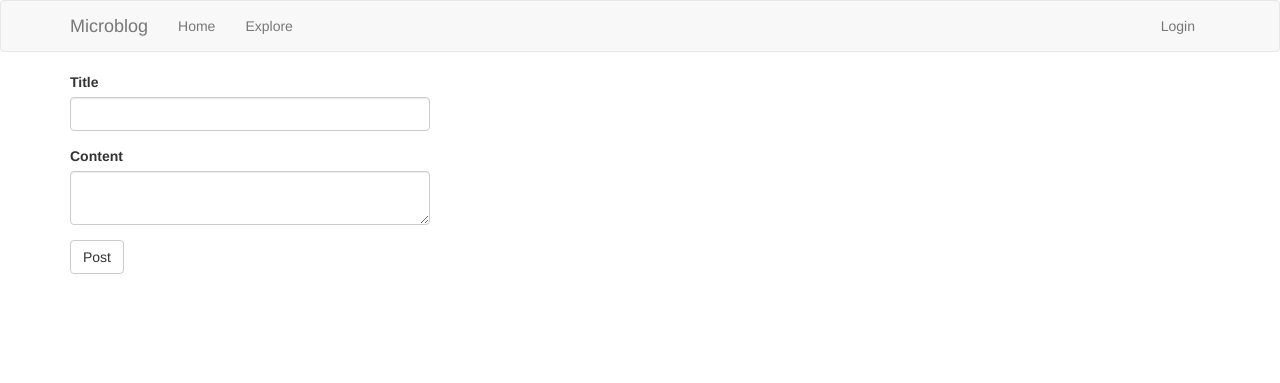
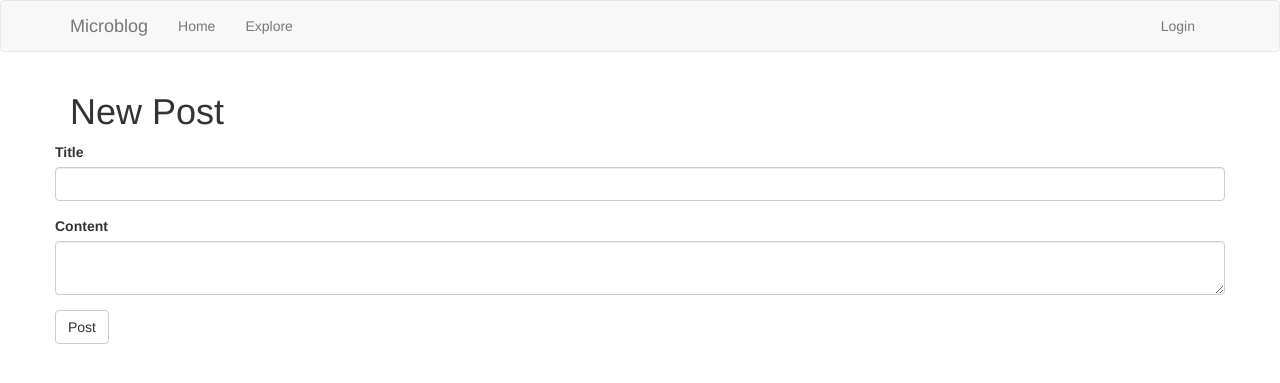
Before and after one commit to mohidex/flask-microblog, a Flask app: page /post/new-post in a window 1280 px wide. Shown: the top 383 px of the page. Run offline with Flask 2, Linux system fonts and the light colour scheme; some libraries are stand-ins or nearby versions.

Commit message:
Update view function added

```diff
--- a/app/post/forms.py
+++ b/app/post/forms.py
@@ -5,5 +5,5 @@ from wtforms.validators import DataRequired, Length
 
 class PostForm(FlaskForm):
     title = StringField('Title', validators=[DataRequired(), Length(min=1, max=140)])
-    post = TextAreaField('Content', validators=[DataRequired()])
+    body = TextAreaField('Content', validators=[DataRequired()])
     submit = SubmitField('Post')
--- a/app/post/routes.py
+++ b/app/post/routes.py
@@ -1,4 +1,4 @@
-from flask import render_template, flash, redirect, url_for
+from flask import render_template, flash, redirect, url_for, abort
 from app.post import bp
 from app import db
 from flask_login import login_required, current_user
@@ -24,3 +24,21 @@ def new_post():
         flash('Your post is now live!')
         return redirect(url_for('main.index'))
     return render_template('post/create_post.html', title='New Post', form=form)
+
+
+@bp.route('/post/<int:post_id>/update', methods=['GET', 'POST'])
+@login_required
+def update_post(post_id):
+    post = Post.query.get_or_404(post_id)
+    if post.author != current_user:
+        abort(403)
+    form = PostForm()
+    if form.validate_on_submit():
+        post.title = form.title.data
+        post.body = form.body.data
+        db.session.commit()
+        flash('Your post has been updated!')
+        return redirect(url_for('post.post_detail', post_id=post.id))
+    form.title.data = post.title
+    form.body.data = post.body
+    return render_template('post/create_post.html', title='Update Post', form=form)
--- a/app/templates/post/create_post.html
+++ b/app/templates/post/create_post.html
@@ -1,9 +1,8 @@
 {% extends "base.html" %}
 {% import 'bootstrap/wtf.html' as wtf %}
 {% block app_content %}
+    <h1>{{ title }}</h1>
     <div class="row">
-        <div class="col-md-4">
-            {{ wtf.quick_form(form) }}
-        </div>
+        {{ wtf.quick_form(form) }}
     </div>
 {% endblock %}
```
